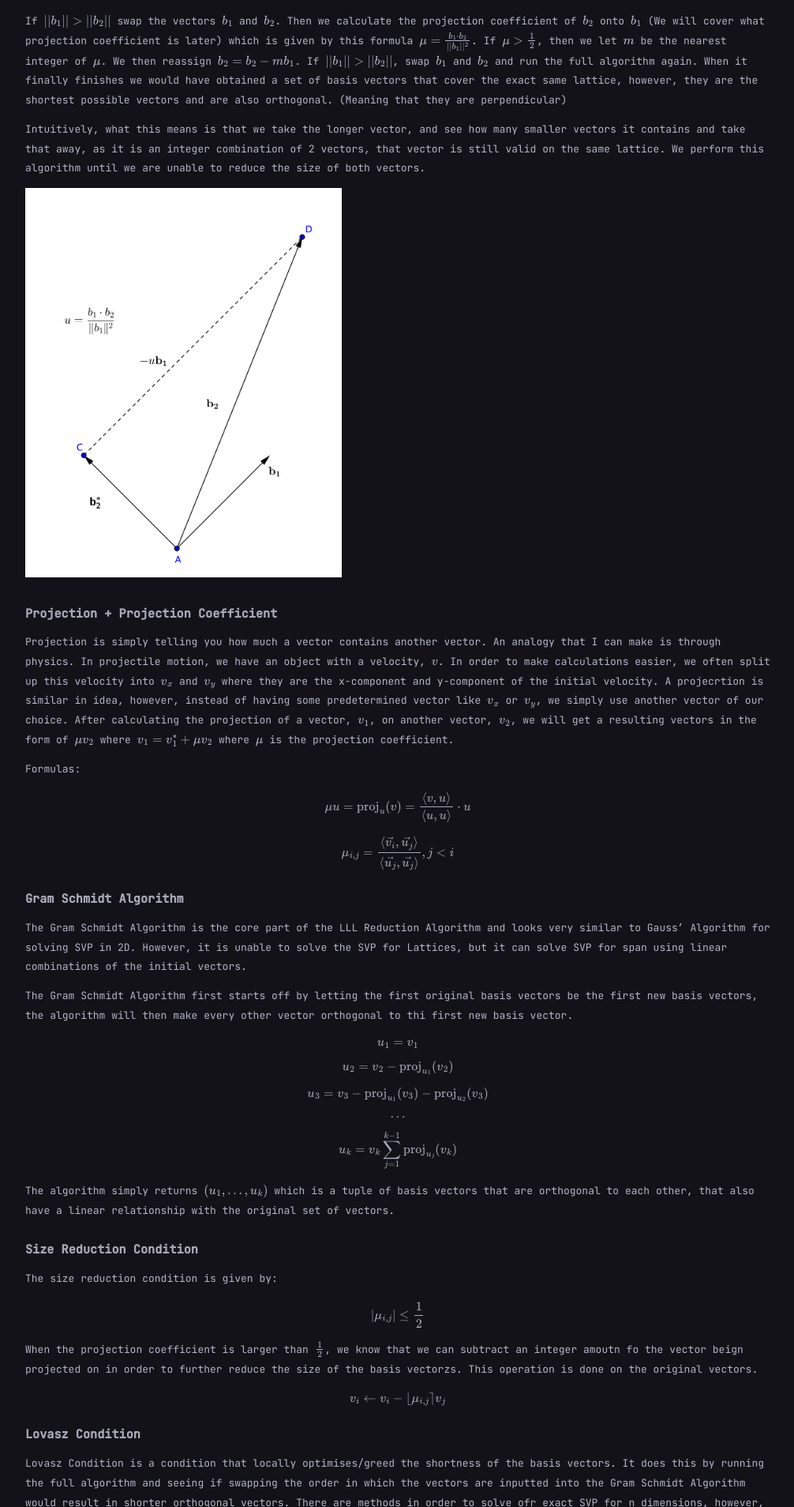
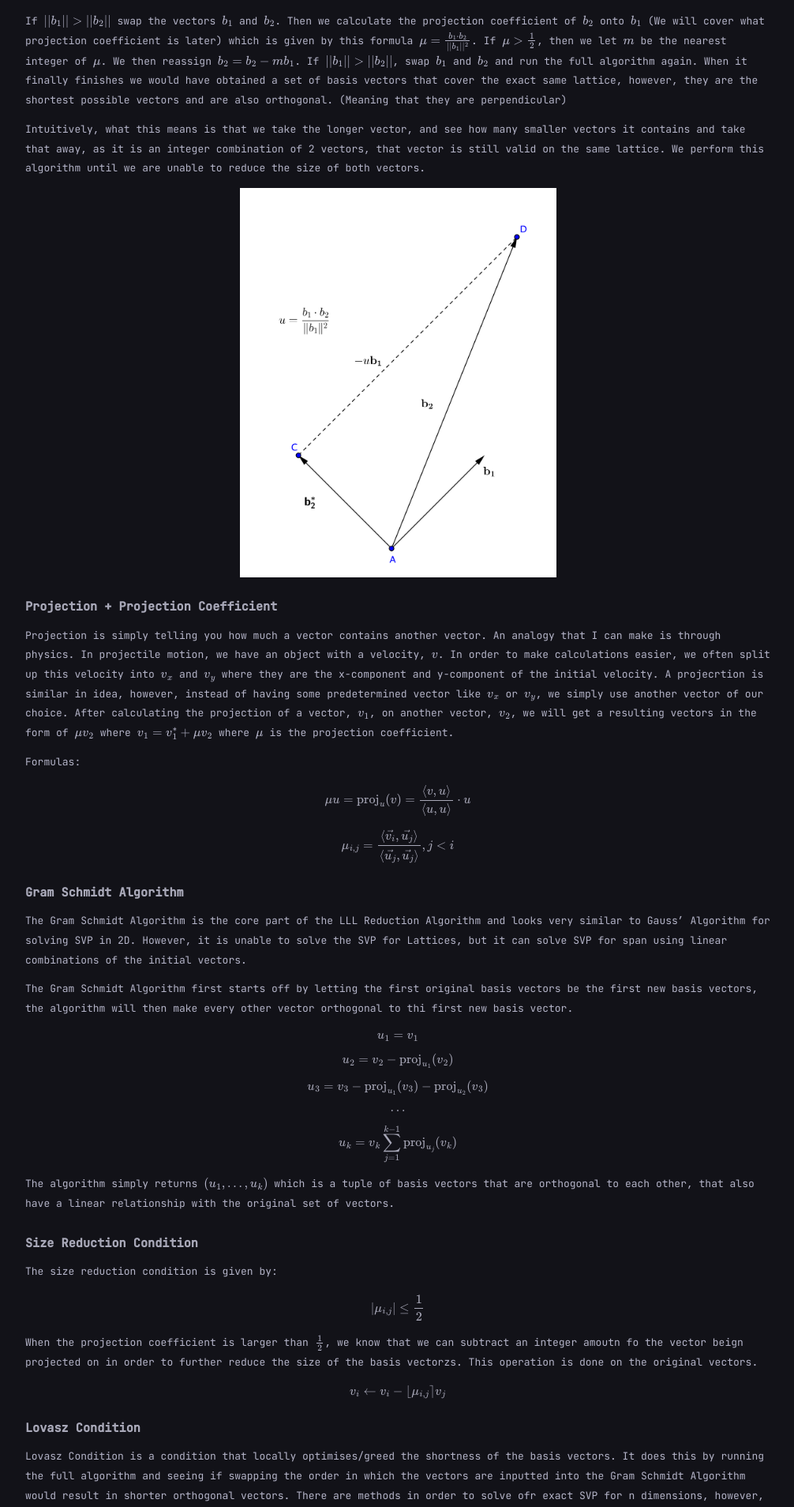
Before and after one commit to ghx312/ghx312.github.io, a Jekyll site: the page built from _pages/notes/cryptography/general/lll.md, in a window 1280 px wide. Shown: the part 1131-3039 px from the top of the page at 79% size, without its empty margins (256-1262 px from the left). Built offline with Jekyll 4.4.1, drawn with Linux system fonts in a browser that asks for light colours.

Commit message:
LLL Picture Centering

```diff
--- a/_pages/notes/cryptography/general/lll.md
+++ b/_pages/notes/cryptography/general/lll.md
@@ -23,7 +23,7 @@ If $$\vert\vert b_1 \vert\vert > \vert\vert b_2 \vert\vert$$ swap the vectors $$
 
 Intuitively, what this means is that we take the longer vector, and see how many smaller vectors it contains and take that away, as it is an integer combination of 2 vectors, that vector is still valid on the same lattice. We perform this algorithm until we are unable to reduce the size of both vectors.
 
-![Here lies a picture](/assets/downloads/notes/crypto/lll/2d_reduction.png)
+![Here lies a picture](/assets/downloads/notes/crypto/lll/2d_reduction.png){: style="display: block; margin: 0 auto;"}
 
 ### Projection + Projection Coefficient
 Projection is simply telling you how much a vector contains another vector. An analogy that I can make is through physics. In projectile motion, we have an object with a velocity, $$v$$. In order to make calculations easier, we often split up this velocity into $$v_x$$ and $$v_y$$ where they are the x-component and y-component of the initial velocity. A projecrtion is similar in idea, however, instead of having some predetermined vector like $$v_x$$ or $$v_y$$, we simply use another vector of our choice. After calculating the projection of a vector, $$v_1$$, on another vector, $$v_2$$, we will get a resulting vectors in the form of $$\mu v_2$$ where $$v_1 = v_1^* + \mu v_2$$ where $$\mu$$ is the projection coefficient.
```
Also changed, not shown: Others/If you need help look here.md (+3 -0 lines).
